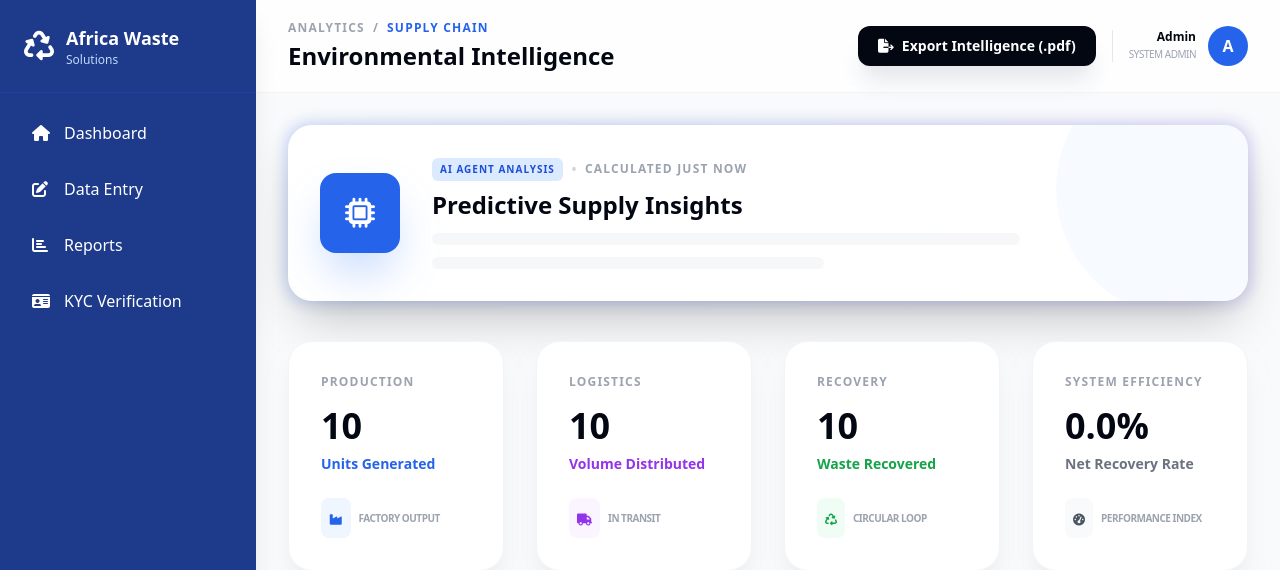
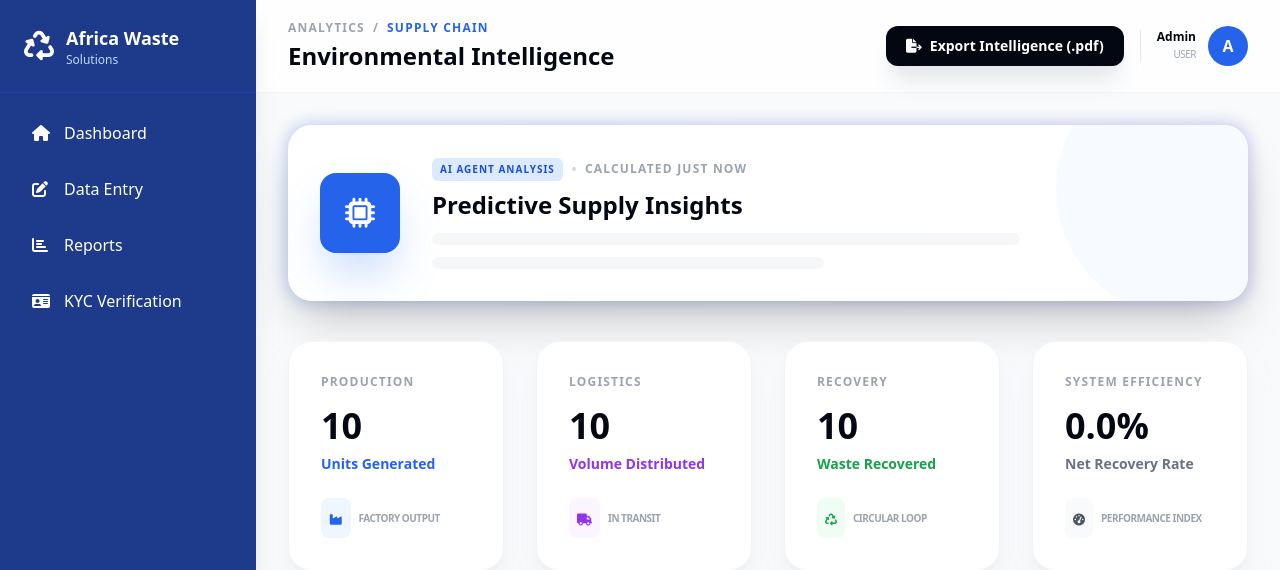
Before and after one commit to addplux/africa-waste-solutions, a Flask app: template flask-frontend/templates/reports.html in a window 1280 px wide. Shown: the top 570 px of the page. Run offline with Flask 3, Linux system fonts and the light colour scheme; the template is opened without the code that fills it: most values are stand-ins (such as "Sample title", 1, 10 or a date in 2020); some libraries are stand-ins or nearby versions.

Commit message:
fix: remove dummy data and fix syntax in reports page

```diff
--- a/flask-frontend/templates/reports.html
+++ b/flask-frontend/templates/reports.html
@@ -30,7 +30,8 @@
                     <div class="text-right">
                         <p class="text-xs font-bold text-gray-950 leading-none">{{ session.get('user', {}).get('name',
                             'Admin') }}</p>
-                        <p class="text-[10px] text-gray-400 mt-1 uppercase tracking-tighter">System Admin</p>
+                        <p class="text-[10px] text-gray-400 mt-1 uppercase tracking-tighter">{{ session.get('user',
+                            {}).get('role', 'User')|title }}</p>
                     </div>
                     <div
                         class="w-10 h-10 bg-blue-600 rounded-full flex items-center justify-center text-white font-bold">
@@ -303,9 +304,9 @@
     new Chart(catCtx, {
         type: 'doughnut',
         data: {
-            labels: catLabels.length ? catLabels : ['Awaiting Data'],
+            labels: catLabels,
             datasets: [{
-                data: catValues.length ? catValues : [1],
+                data: catValues,
                 backgroundColor: [
                     '#2563EB', '#3B82F6', '#60A5FA', '#93C5FD',
                     '#BFDBFE', '#DBEAFE', '#EFF6FF'
```
